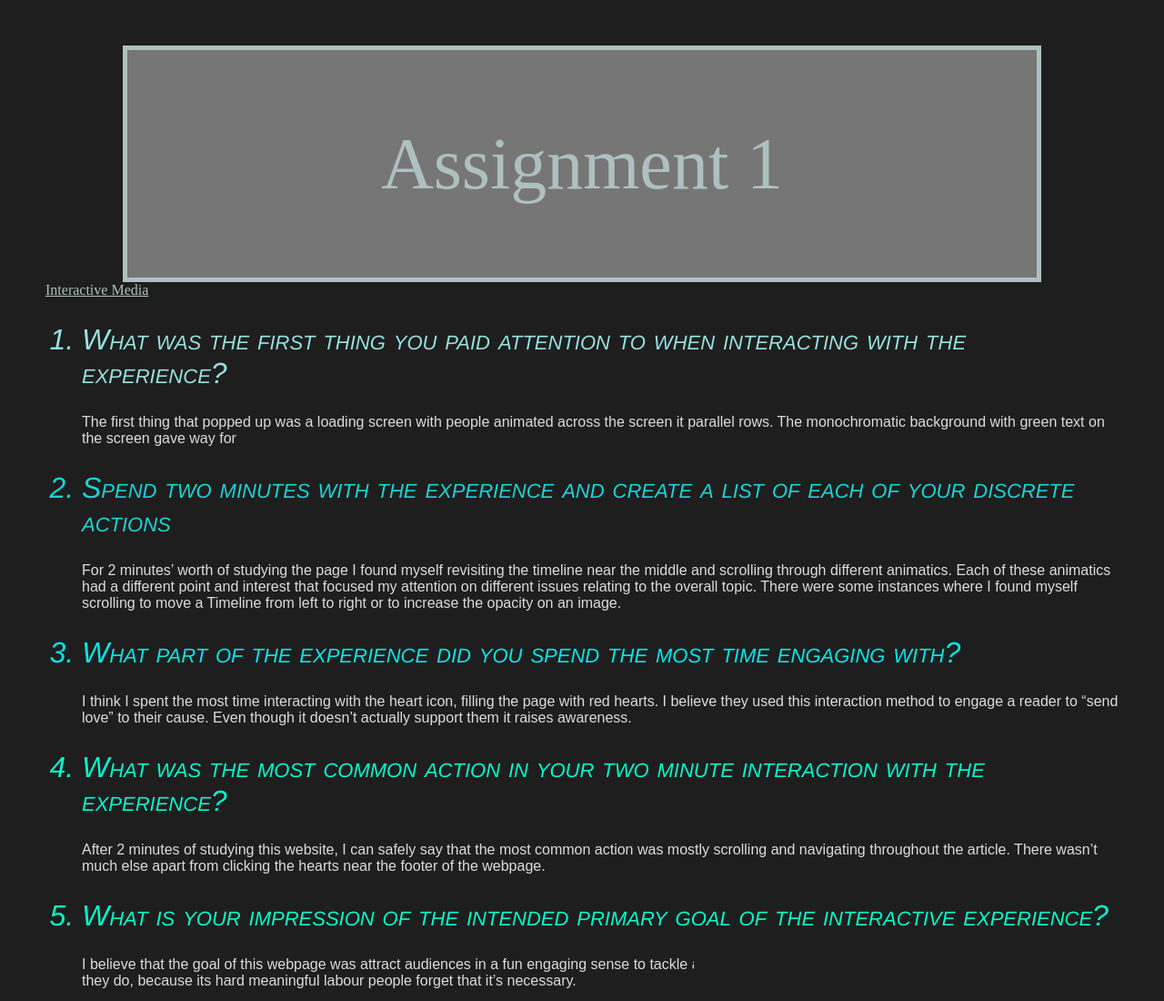
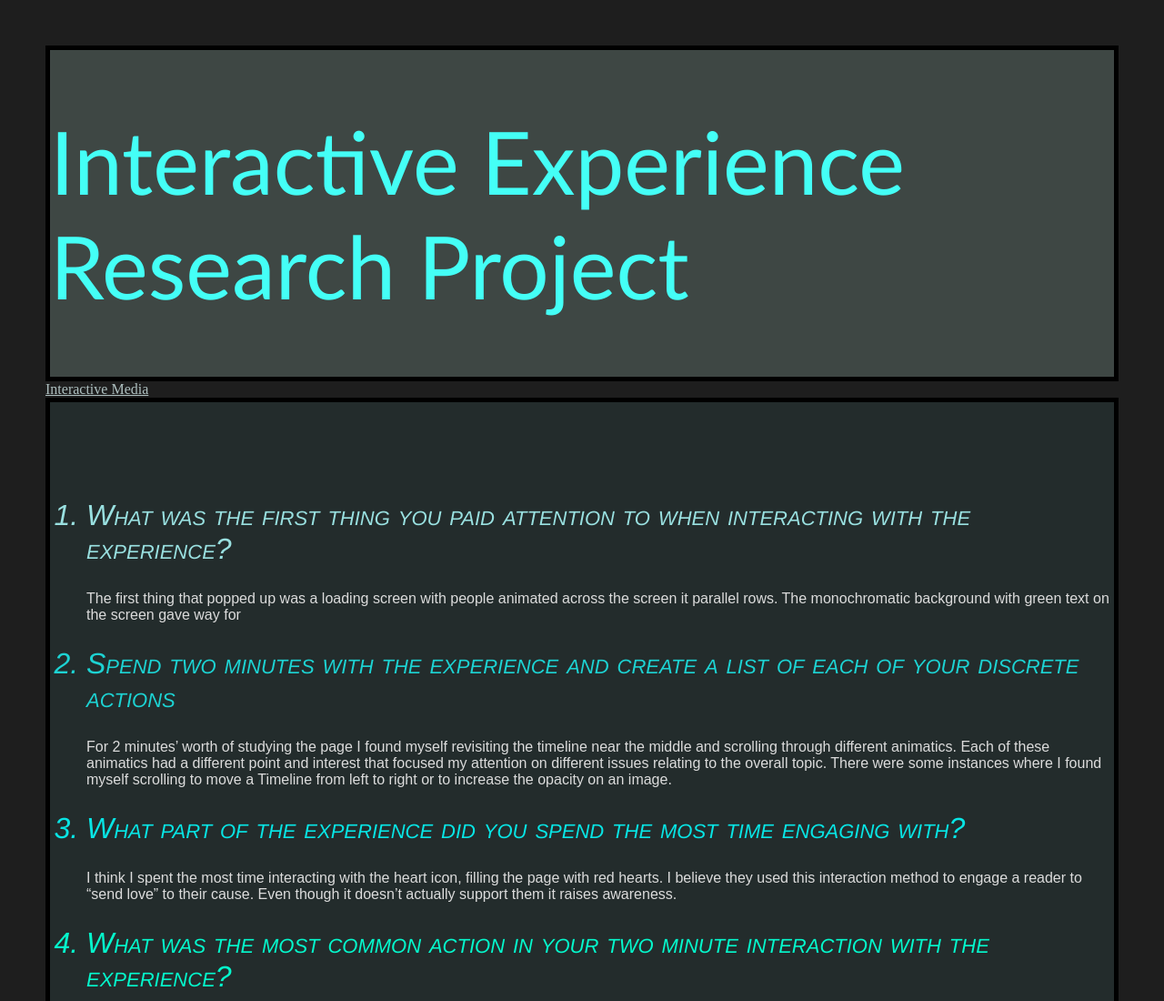
Before and after one commit to Asicanatara/Asicanatara.github.io, a plain HTML site: page Assignment1/index.html in a window 1280 px wide. Shown: the top 1100 px of the page at 91% size. Drawn offline with Linux system fonts and the light colour scheme.

```diff
--- a/Assignment1/index.html
+++ b/Assignment1/index.html
@@ -8,11 +8,13 @@
   </head>
   <body>
 
-    <div class="box" id="box2" style="color:rgb(174, 192, 192)"> Assignment 1</div>
+    <div class="box" id="box2">
+      <h1 style="color:rgb(68, 255, 246)">Interactive Experience Research Project</h1>
+    </div>
 
     <a  style="color:rgb(174, 192, 192)" href="../index.html">Interactive Media</a>
 
-   <div margin:auto>
+   <div class="box" id="box1">
     <ol style="color:rgb(220, 220, 220)">
       <h2 style="color:rgb(153, 224, 224)"><li>What was the first thing you paid attention to when interacting with the experience?</li></h2>
       <p>The first thing that popped up was a loading screen with people animated across the screen it parallel rows. The monochromatic background with green text on the screen gave way for </p>
--- a/Assignment1/main.css
+++ b/Assignment1/main.css
@@ -8,6 +8,12 @@ body {
 }
 p {
     font-family: Arial, Helvetica, sans-serif;
+    font-size: medium;
+}
+h1 {
+    font-family:'Gill Sans', 'Gill Sans MT', Calibri, 'Trebuchet MS', sans-serif;
+    font-weight: 200;
+    font-size: larger;
 }
 h2 {
     font-family: 'Franklin Gothic Medium', 'Arial Narrow', Arial, sans-serif;
@@ -19,18 +25,17 @@ h2 {
 .box {
    Border: 5px solid;
    font-size: 5em;
-   width: 1000px;
-   height:250px;
+   min-width: none;
+   min-height:250px;
    display: flex;
    justify-content: center;
    align-items: center;
 }
 #box1 {
-    background-color: aqua;
-    margin: auto;
+    background-color: rgb(35, 44, 44);
+    margin:auto;
 }
 #box2 {
-  background-color: rgb(118, 118, 118);
-
+  background-color: rgb(62, 71, 68);
     margin:auto;
 }
```
